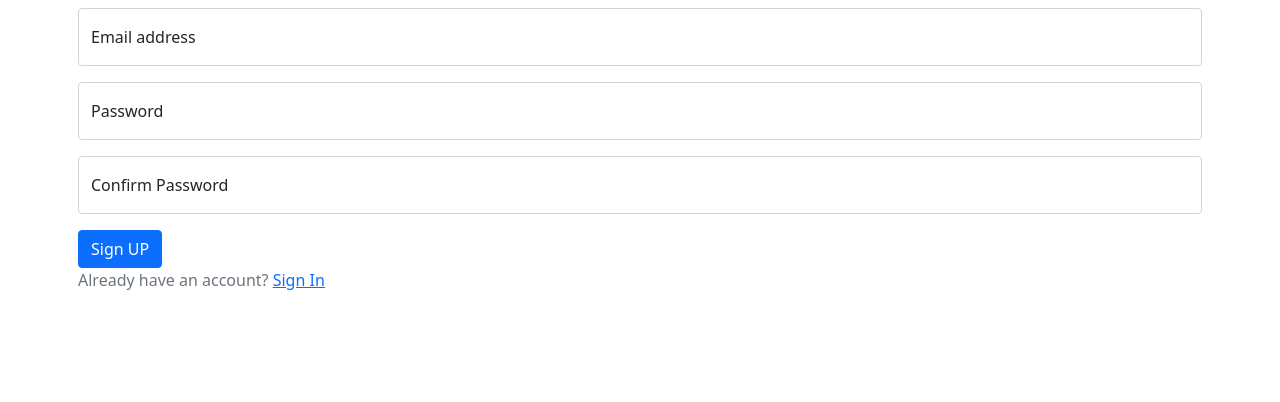
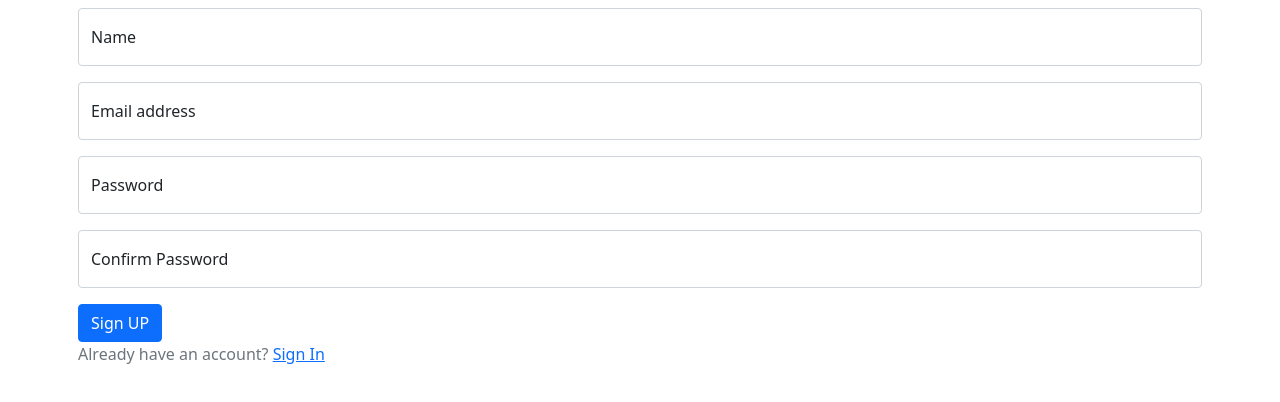
Before and after one commit to NishidhJain/product-expiry-reminder, a Next.js app: page /SignUp in a window 1280 px wide. Shown: the top 402 px of the page. Built offline with nearby package versions, Linux system fonts and the light colour scheme; no server answers.

Commit message:
refactored userInput state variable

```diff
--- a/components/ProductsContainer.tsx
+++ b/components/ProductsContainer.tsx
@@ -5,7 +5,7 @@ import { UserData } from "../context/Context";
 
 const ProductsContainer = () => {
   const { itemsNotReturned, itemsReturned } = useContext(UserData);
-  console.log(itemsNotReturned);
+  // console.log(itemsNotReturned);
 
   return (
     <div>
--- a/pages/SignIn.tsx
+++ b/pages/SignIn.tsx
@@ -19,13 +19,14 @@ const SignIn: NextPage = () => {
 
   const handleSignIn = async (e) => {
     e.preventDefault();
+
     try {
       const user = await signInWithEmailAndPassword(auth, email, password);
       setEmail("");
       setPassword("");
 
       onAuthStateChanged(auth, (user) => {
-        console.log("Auth state changed", user);
+        console.log("Auth state changed SignIn", user);
 
         if (user) {
           const { email, uid, displayName } = user;
--- a/pages/SignUp.tsx
+++ b/pages/SignUp.tsx
@@ -22,12 +22,15 @@ const SignUp: NextPage = () => {
 
   const { setUserDetails, setItemToLocalStorage } = useContext(UserData);
 
-  const [email, setEmail] = useState("");
-  const [password, setPassword] = useState("");
-  const [confirmPass, setConFirmPass] = useState("");
+  const [userInput, setUserInput] = useState({
+    name: "",
+    email: "",
+    password: "",
+    confirmPass: "",
+  });
 
-  const createDbUser = async (uid) => {
-    const data = { uid, productList: [] };
+  const createDbUser = async (uid, displayName) => {
+    const data = { uid, displayName, productList: [] };
     try {
       const res = await addDoc(usersCollection, data);
       console.log("createDbUser", res);
@@ -36,42 +39,41 @@ const SignUp: NextPage = () => {
     }
   };
 
+  const onInputChange = (e) => {
+    setUserInput({ ...userInput, [e.target.name]: e.target.value });
+  };
+
   const handleSignUp = async (e) => {
     e.preventDefault();
+    // console.log(userInput);
+    // return;
 
-    if (confirmPass !== password) {
+    if (userInput.confirmPass !== userInput.password) {
       return alert("Password does not match");
     }
 
     try {
-      const user = await createUserWithEmailAndPassword(auth, email, password);
-      // setEmail("");
-      // setPassword("");
-      // setConFirmPass("");
-      // if (user) {
-      //   const {
-      //     user: { email, uid, displayName },
-      //   } = user;
-      //   const personDetail = { uid, displayName, email };
-      //   console.log("person details", personDetail);
-      //   setUserDetails(personDetail);
-      //   setItemToLocalStorage(personDetail);
-      //   router.push("/");
-      // }
-      onAuthStateChanged(auth, (user) => {
-        console.log("Auth state changed");
+      const user = await createUserWithEmailAndPassword(
+        auth,
+        userInput.email,
+        userInput.password
+      );
 
-        if (user) {
-          const { email, uid, displayName } = user;
-          const personDetail = { uid, displayName, email };
-          createDbUser(uid);
-          console.log("person details", personDetail);
-          setUserDetails(personDetail);
-          router.push("/");
-        } else {
-          router.push("/signin");
-        }
-      });
+      // onAuthStateChanged(auth, (user) => {
+      //   console.log("Auth state changed SignUp");
+
+      //   if (user) {
+      //     const { email, uid, displayName } = user;
+
+      //     const personDetail = { uid, displayname: userInput.name, email };
+      //     createDbUser(uid, userInput.name);
+      //     console.log("person details", personDetail);
+      //     setUserDetails(personDetail);
+      //     router.push("/");
+      //   } else {
+      //     router.push("/signin");
+      //   }
+      // });
     } catch (err) {
       alert(`Error occured while creating user : ${err.message}`);
     }
@@ -88,16 +90,31 @@ const SignUp: NextPage = () => {
       <Container className="p-2">
         <Form onSubmit={handleSignUp}>
           <FloatingLabel
-            controlId="floatingInput"
+            controlId="floatingInputName"
+            label="Name"
+            className="mb-3"
+          >
+            <Form.Control
+              type="text"
+              placeholder="Jon Doe"
+              value={userInput.name}
+              onChange={onInputChange}
+              required={true}
+              name="name"
+            />
+          </FloatingLabel>
+          <FloatingLabel
+            controlId="floatingInputEmail"
             label="Email address"
             className="mb-3"
           >
             <Form.Control
               type="email"
               placeholder="name@example.com"
-              onChange={(e) => setEmail(e.target.value)}
-              value={email}
+              value={userInput.email}
+              onChange={onInputChange}
               required={true}
+              name="email"
             />
           </FloatingLabel>
           <FloatingLabel
@@ -108,22 +125,24 @@ const SignUp: NextPage = () => {
             <Form.Control
               type="password"
               placeholder="Password"
-              onChange={(e) => setPassword(e.target.value)}
-              value={password}
+              value={userInput.password}
+              onChange={onInputChange}
               required={true}
+              name="password"
             />
           </FloatingLabel>
           <FloatingLabel
-            controlId="floatingPassword"
+            controlId="floatingConfirmPassword"
             label="Confirm Password"
             className="mb-3"
           >
             <Form.Control
               type="password"
               placeholder="Confirm password"
-              onChange={(e) => setConFirmPass(e.target.value)}
-              value={confirmPass}
+              value={userInput.confirmPass}
+              onChange={onInputChange}
               required={true}
+              name="confirmPass"
             />
           </FloatingLabel>
           <Button variant="primary" type="submit">
```
Also changed, not shown: pages/index.tsx (+10 -6 lines).
